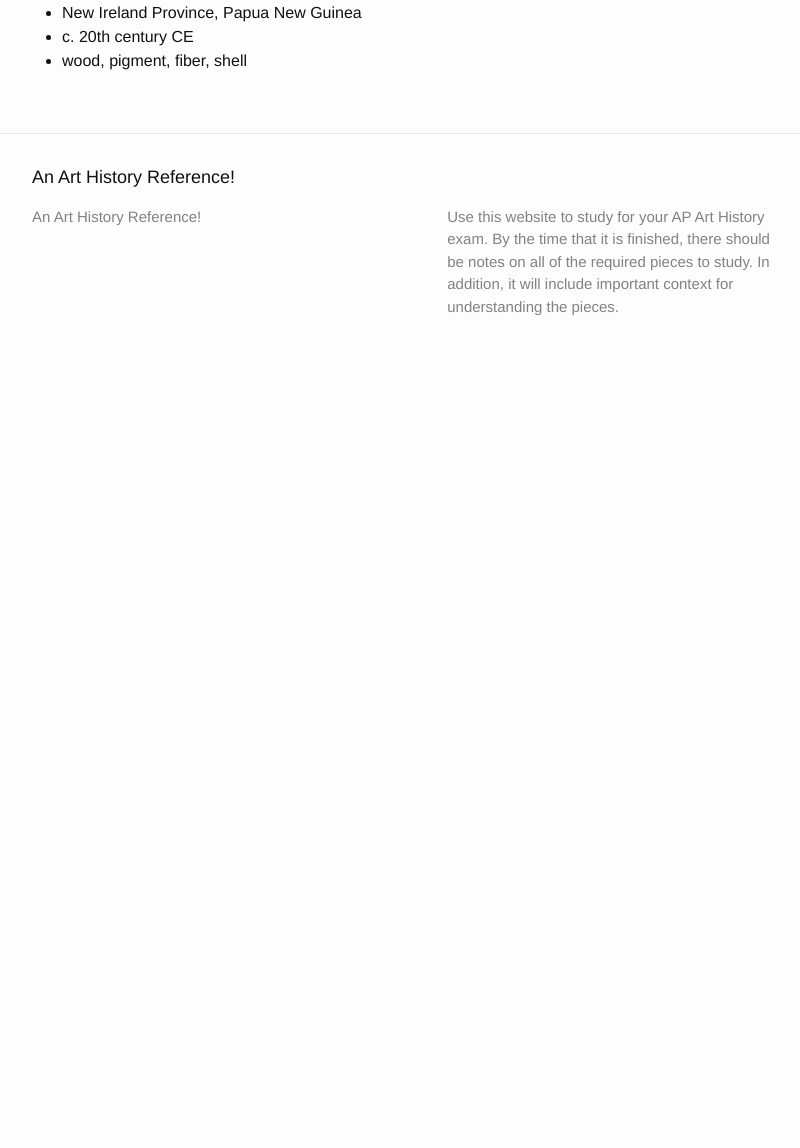
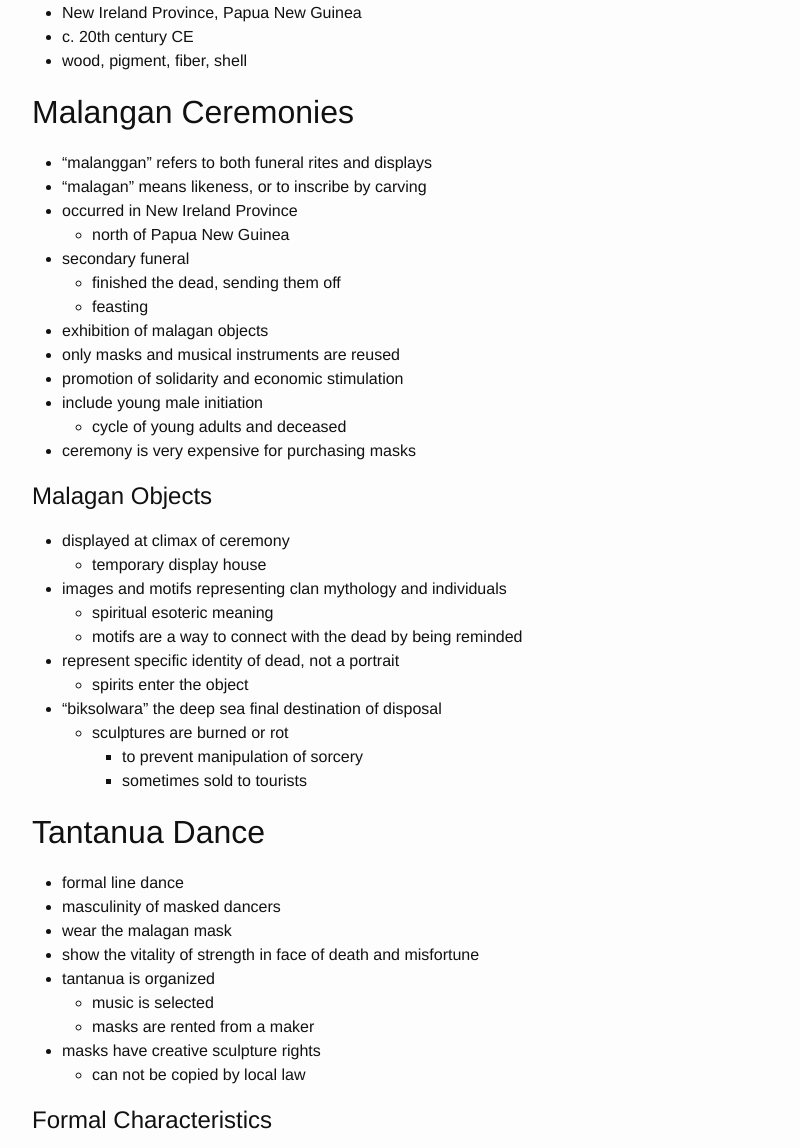
Before and after one commit to mbhs-arth/mbhs-arth.github.io, a Jekyll site: the page built from _posts/2017-09-11-malagan-display.md, in a window 1280 px wide and 1400 px high, scrolled down 286 px. Shown: the part 252-1400 px from the top of the window, without its empty margins (238-1038 px from the left). Built offline with Jekyll 4.4.1, drawn with Linux system fonts in a browser that asks for light colours; comment, search, counter and statistics services are not loaded; before the commit the page ends 916 px from its top, so only the background shows below that; some of the changed text lies outside the part shown.

Commit message:
Add buk, malagan, earth's creation

```diff
--- a/_posts/2017-09-11-malagan-display.md
+++ b/_posts/2017-09-11-malagan-display.md
@@ -11,4 +11,59 @@ date: 2017-09-11 00:02
 * c. 20th century CE
 * wood, pigment, fiber, shell
 
+## Malangan Ceremonies
+* "malanggan" refers to both funeral rites and displays
+* "malagan" means likeness, or to inscribe by carving
+* occurred in New Ireland Province
+  * north of Papua New Guinea
+* secondary funeral
+  * finished the dead, sending them off
+  * feasting
+* exhibition of malagan objects
+* only masks and musical instruments are reused
+* promotion of solidarity and economic stimulation
+* include young male initiation
+  * cycle of young adults and deceased
+* ceremony is very expensive for purchasing masks
+
+# Malagan Objects
+* displayed at climax of ceremony
+  * temporary display house
+* images and motifs representing clan mythology and individuals
+  * spiritual esoteric meaning
+  * motifs are a way to connect with the dead by being reminded
+* represent specific identity of dead, not a portrait
+  * spirits enter the object
+* "biksolwara" the deep sea final destination of disposal
+  * sculptures are burned or rot
+    * to prevent manipulation of sorcery
+    * sometimes sold to tourists
+
+## Tantanua Dance
+* formal line dance
+* masculinity of masked dancers
+* wear the malagan mask
+* show the vitality of strength in face of death and misfortune
+* tantanua is organized
+  * music is selected
+  * masks are rented from a maker
+* masks have creative sculpture rights
+  * can not be copied by local law
+
+
+# Formal Characteristics
+* painted wood
+* mixed animal motifs
+  * ancestral or mystic figures
+* variety of pattern
+* large red and yellow crests of hair
+  * hairstyle signifies bereavement
+  * sides of head are shaved
+* red, black, white coloration
+  * signify warfare, powerful magic and killed spirits
+* may include fish or birds
+  * cod changes its gender
+
+
+
 [mask]: http://www.imamuseum.org/sites/default/files/mars/1c/1ceb51b8-0026-47d2-bf54-09ccd661db0b.jpg
```
Also changed, not shown: _posts/2017-09-11-ambum-stone.md (+31 -0 lines), _posts/2017-09-11-buk-mask.md (+35 -0 lines), _posts/2017-09-11-earths-creation.md (+32 -0 lines).
